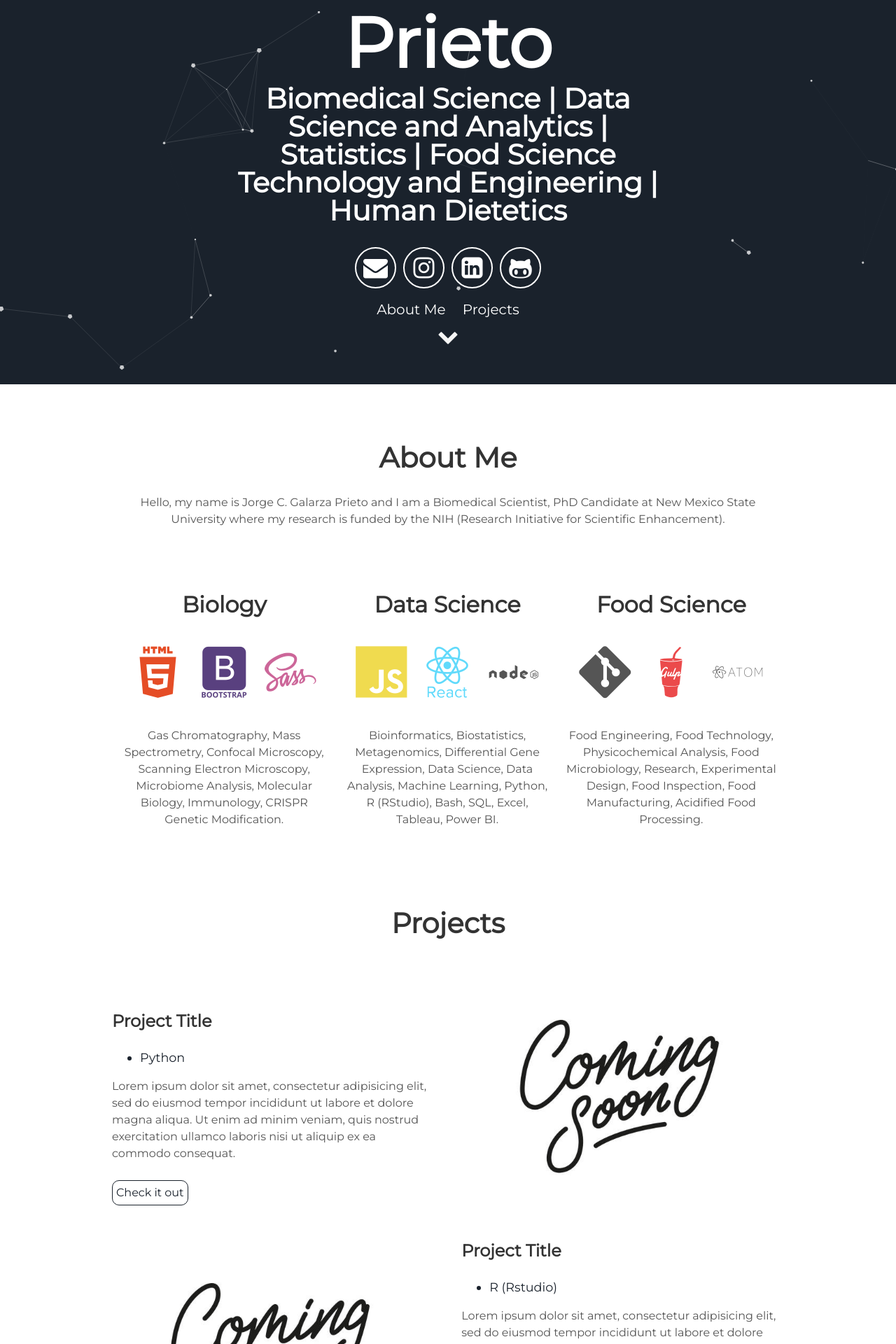
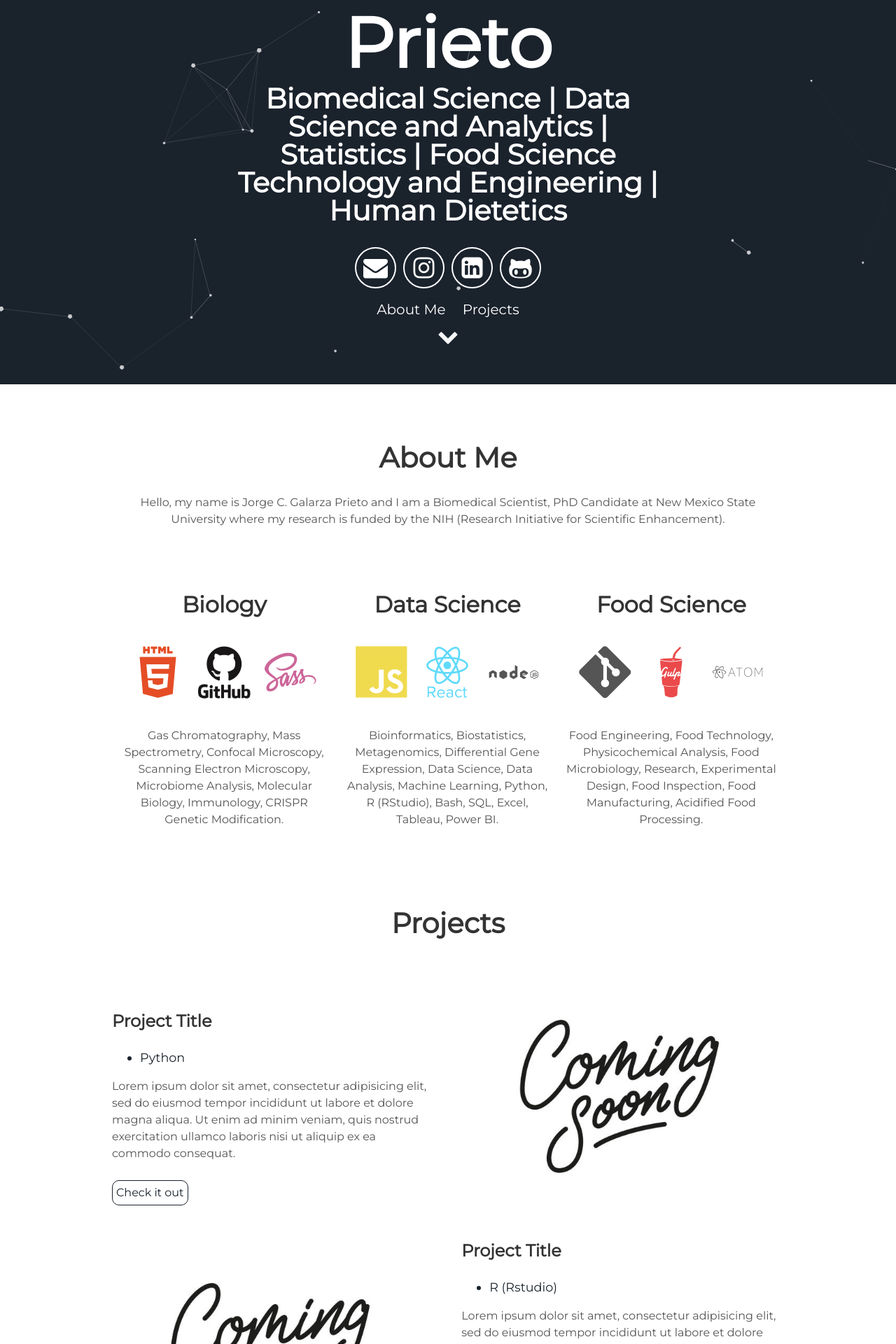
Before and after one commit to jorgegalarza1/jorgegalarza1.github.io, a Jekyll site: the page built from index.html, in a window 1280 px wide. Shown: the part 351-2271 px from the top of the page at 70% size. Built offline with Jekyll 4.4.1, drawn with Linux system fonts in a browser that asks for light colours.

Commit message:
Update about.html

```diff
--- a/_includes/about.html
+++ b/_includes/about.html
@@ -6,7 +6,7 @@
     <div class="tech">
       <h2>Biology</h2>
       <i class="devicon-html5-plain-wordmark colored"></i>
-      <i class="devicon-bootstrap-plain-wordmark colored"></i>
+      <i class="devicon-github-original-wordmark colored"></i>
       <i class="devicon-sass-original colored"></i>
       <p>Gas Chromatography, Mass Spectrometry, Confocal Microscopy, Scanning Electron Microscopy, Microbiome Analysis, Molecular Biology, Immunology, CRISPR Genetic Modification.</p>
     </div>
```
